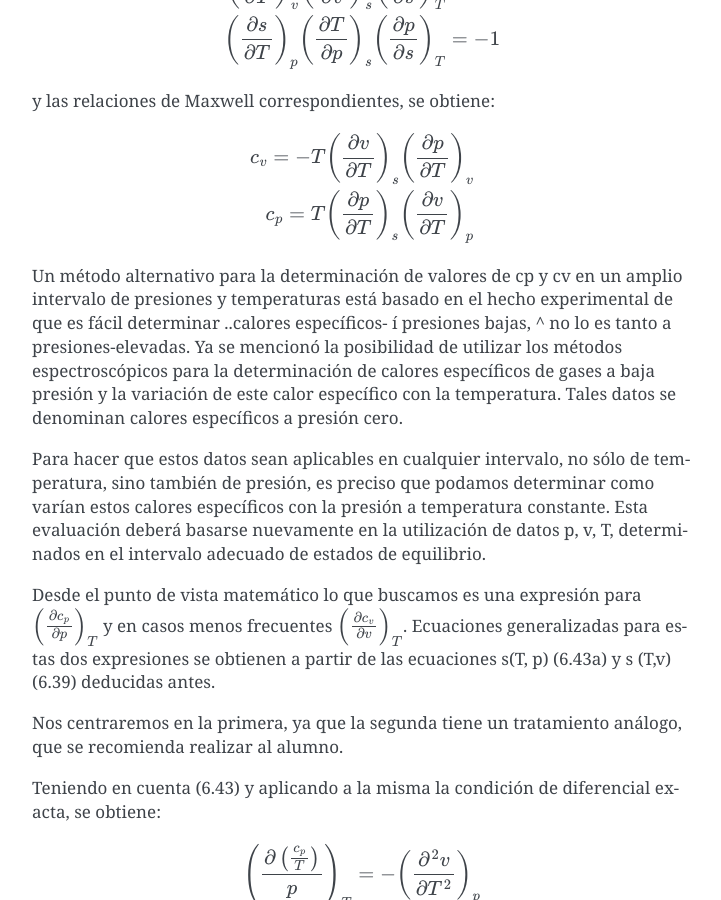
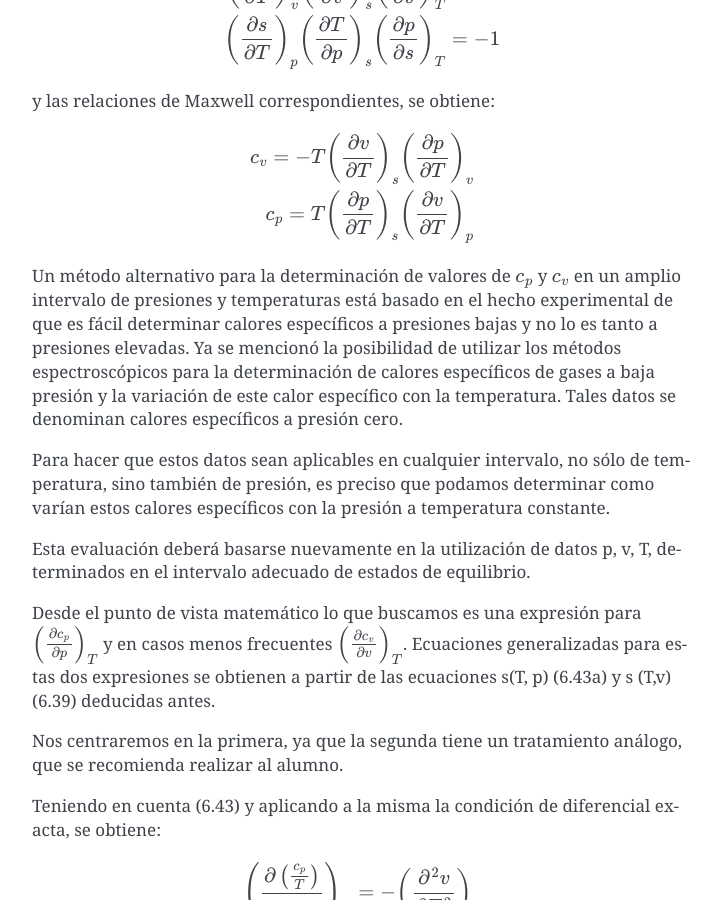
Before and after one commit to mantielero/termodinamica, a Sphinx documentation site: the page built from source/rtg_cp_cv_gamma.rst, in a window 1280 px wide and 900 px high, scrolled down 471 px. Shown: the whole window, without its empty margins (388-1109 px from the left). Built offline with Sphinx 7.4.7, drawn with Linux system fonts in a browser that asks for light colours; pages that are not in the unit, such as notebooks, are missing from menus.

```diff
--- a/source/rtg_cp_cv_gamma.rst
+++ b/source/rtg_cp_cv_gamma.rst
@@ -22,9 +22,10 @@ y las relaciones de Maxwell correspondientes, se obtiene:
    c_v = -T \left( \frac{\partial v}{\partial T}\right)_s \left( \frac{\partial p}{\partial T}\right)_v\\
    c_p = T \left( \frac{\partial p}{\partial T}\right)_s \left( \frac{\partial v}{\partial T}\right)_p
 
-Un método alternativo para la determinación de valores de cp y cv en un amplio intervalo de presiones y temperaturas está basado en el hecho experimental de que es fácil determinar ..calores específicos- í presiones bajas, ^ no lo es tanto a presiones-elevadas. Ya se mencionó la posibilidad de utilizar los métodos espectroscópicos para la determinación de calores específicos de gases a baja presión y la variación de este calor específico con la temperatura. Tales datos se denominan calores específicos a presión cero.
+Un método alternativo para la determinación de valores de :math:`c_p` y :math:`c_v` en un amplio intervalo de presiones y temperaturas está basado en el hecho experimental de que es fácil determinar calores específicos a presiones bajas y no lo es tanto a presiones elevadas. Ya se mencionó la posibilidad de utilizar los métodos espectroscópicos para la determinación de calores específicos de gases a baja presión y la variación de este calor específico con la temperatura. Tales datos se denominan calores específicos a presión cero.
 
 Para hacer que estos datos sean aplicables en cualquier intervalo, no sólo de temperatura, sino también de presión, es preciso que podamos determinar como varían estos calores específicos con la presión a temperatura constante.
+
 Esta evaluación deberá basarse nuevamente en la utilización de datos p, v, T, determinados en el intervalo adecuado de estados de equilibrio.
 
 Desde el punto de vista matemático lo que buscamos es una expresión para :math:`\left( \frac{\partial c_p}{\partial p} \right)_T` y en casos menos frecuentes :math:`\left( \frac{\partial c_v}{\partial v} \right)_T`. Ecuaciones generalizadas para estas dos expresiones se obtienen a partir de las ecuaciones s(T, p) (6.43a) y s (T,v) (6.39) deducidas antes.
```
